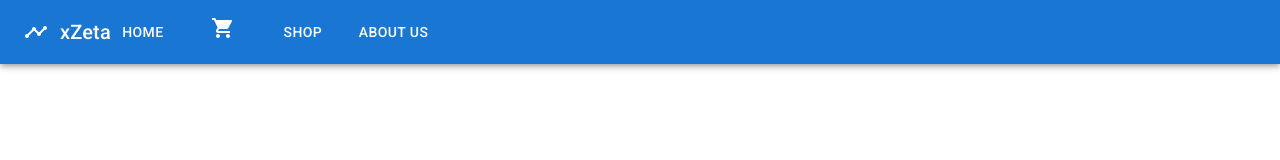
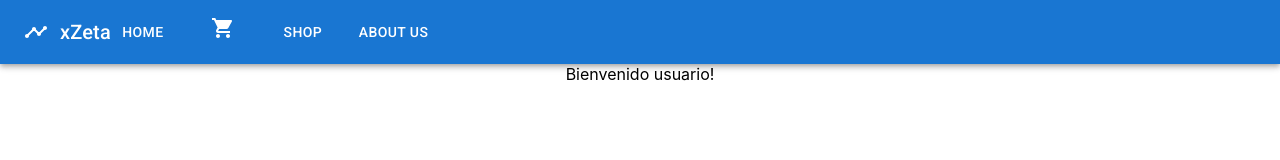
Before and after one commit to santiagoblanco8/xzeta-Blanco, a React (Create React App) app: page / in a window 1280 px wide. Shown: the top 160 px of the page. Built offline with nearby package versions, Linux system fonts and the light colour scheme.

Commit message:
Reentrega desafio props, itemlistcontainer arreglado.

```diff
--- a/src/components/ItemListContainer.js
+++ b/src/components/ItemListContainer.js
@@ -1,11 +1,7 @@
-import React, { Component } from 'react'
+import React from 'react'
 
-export class ItemListContainer extends Component {
-  render(msg) {
-    return (
-    alert ("Bienvenido " + {msg} + "!")
-    )
-  }
+export default function ItemListContainer({msg}) {
+  return (
+    <div> Bienvenido {msg}!</div>
+  )
 }
-
-export default ItemListContainer
```
